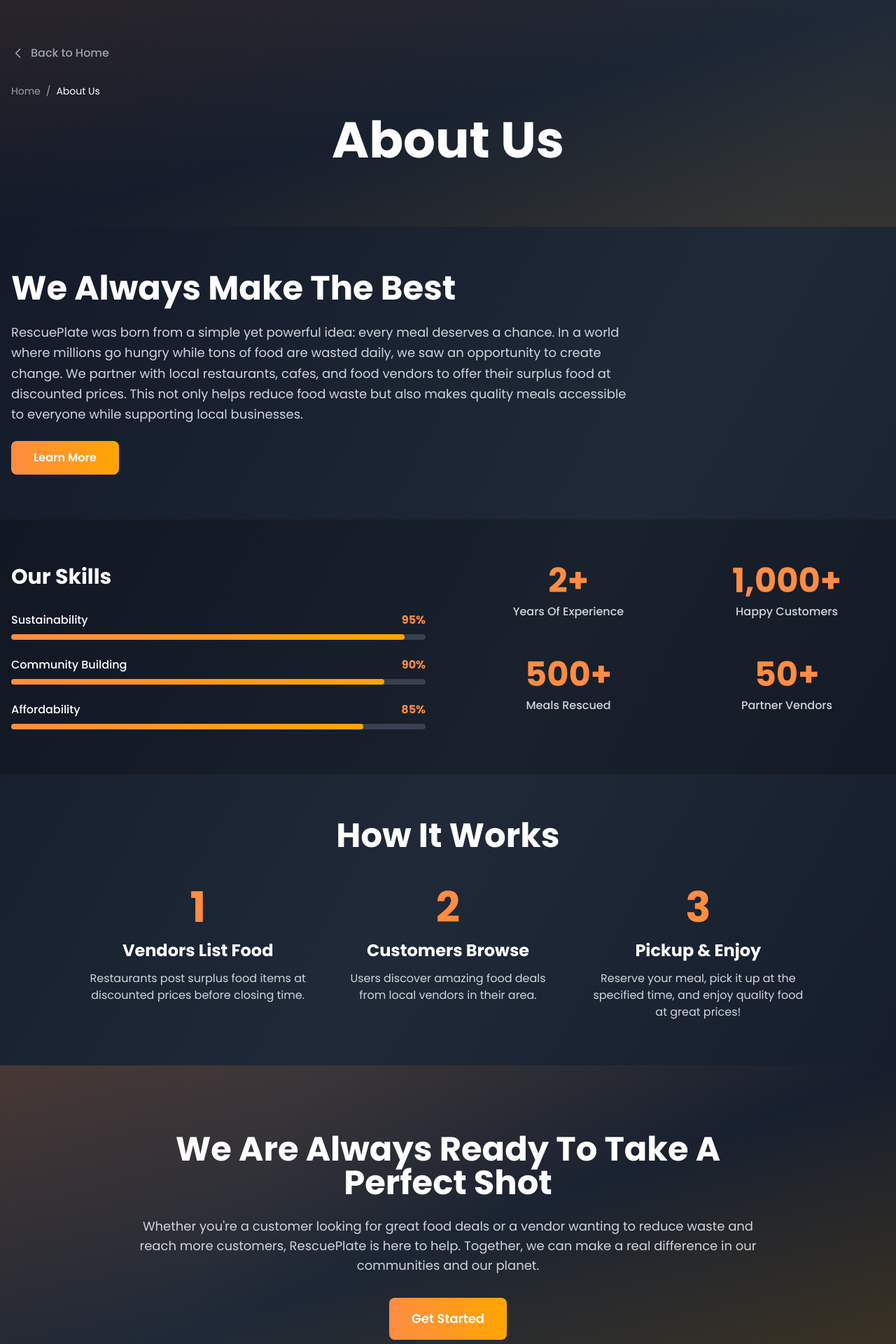
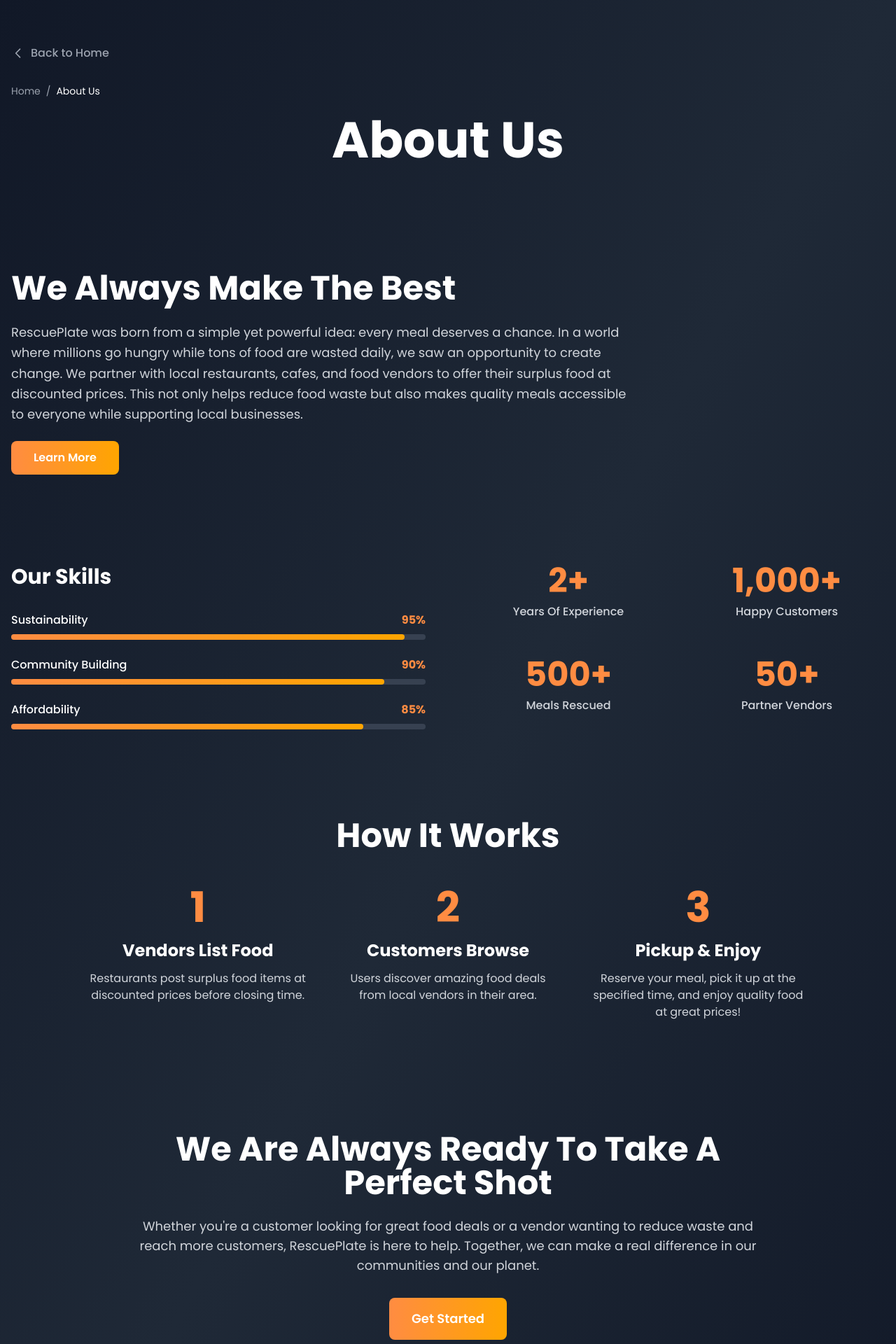
Before and after one commit to Dushimepaulette1/RescuePlate, a React (Vite) app in the folder client/: page /about in a window 1280 px wide. Shown: the top 1920 px of the page at 70% size. Built offline with nearby package versions, Linux system fonts and the light colour scheme; the HTML template or start-up script is replaced by a standard one.

Commit message:
removed section gradient backgrounds for unified about us page appearance

```diff
--- a/client/src/pages/AboutUs.tsx
+++ b/client/src/pages/AboutUs.tsx
@@ -5,9 +5,8 @@ const AboutUs = () => {
   return (
     <div className="min-h-screen">
       {/* Hero Section with Breadcrumbs */}
-      <section className="relative py-16 px-4 overflow-hidden">
-        <div className="absolute inset-0 bg-gradient-to-br from-primary/10 via-transparent to-secondary/10"></div>
-        <div className="max-w-7xl mx-auto relative z-10">
+      <section className="py-16 px-4">
+        <div className="max-w-7xl mx-auto">
           {/* Back to Home Button */}
           <Link
             to="/"
@@ -80,7 +79,7 @@ const AboutUs = () => {
       </section>
 
       {/* Stats and Skills Section */}
-      <section className="py-16 px-4 bg-black/20">
+      <section className="py-16 px-4">
         <div className="max-w-7xl mx-auto">
           <div className="grid grid-cols-1 md:grid-cols-2 gap-16">
             {/* Skills */}
@@ -200,9 +199,8 @@ const AboutUs = () => {
       </section>
 
       {/* CTA Section */}
-      <section className="relative py-24 px-4 overflow-hidden">
-        <div className="absolute inset-0 bg-gradient-to-br from-primary/20 via-transparent to-secondary/20"></div>
-        <div className="max-w-4xl mx-auto relative z-10 text-center">
+      <section className="py-24 px-4">
+        <div className="max-w-4xl mx-auto text-center">
           <motion.div
             initial={{ opacity: 0, y: 20 }}
             whileInView={{ opacity: 1, y: 0 }}
```
